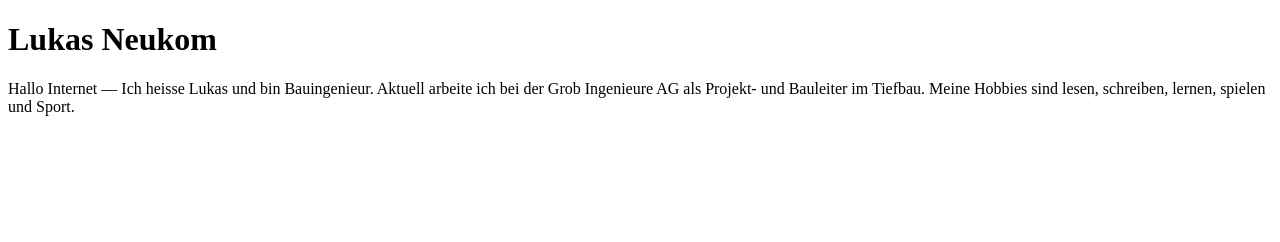
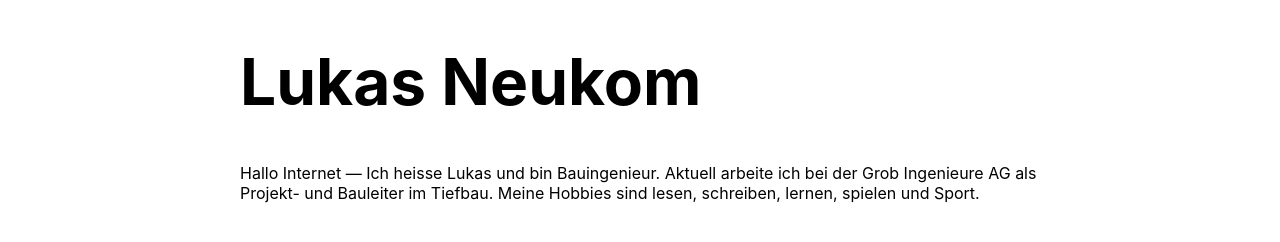
Before and after one commit to lukasneukom/lukasneukom.ch, a plain HTML site: page index.html in a window 1280 px wide. Drawn offline with Linux system fonts and the light colour scheme.

Commit message:
Link stylesheet

```diff
--- a/index.html
+++ b/index.html
@@ -3,6 +3,8 @@
 
 <meta charset=utf-8>
 <meta name=viewport content="width=device-width">
+
+<link rel=stylesheet href=/styles/screens.css>
 
 <meta name=author content="Lukas Neukom">
 <meta name=description content="Lukas Neukom — vielseitiger Bauingenieur">
```
